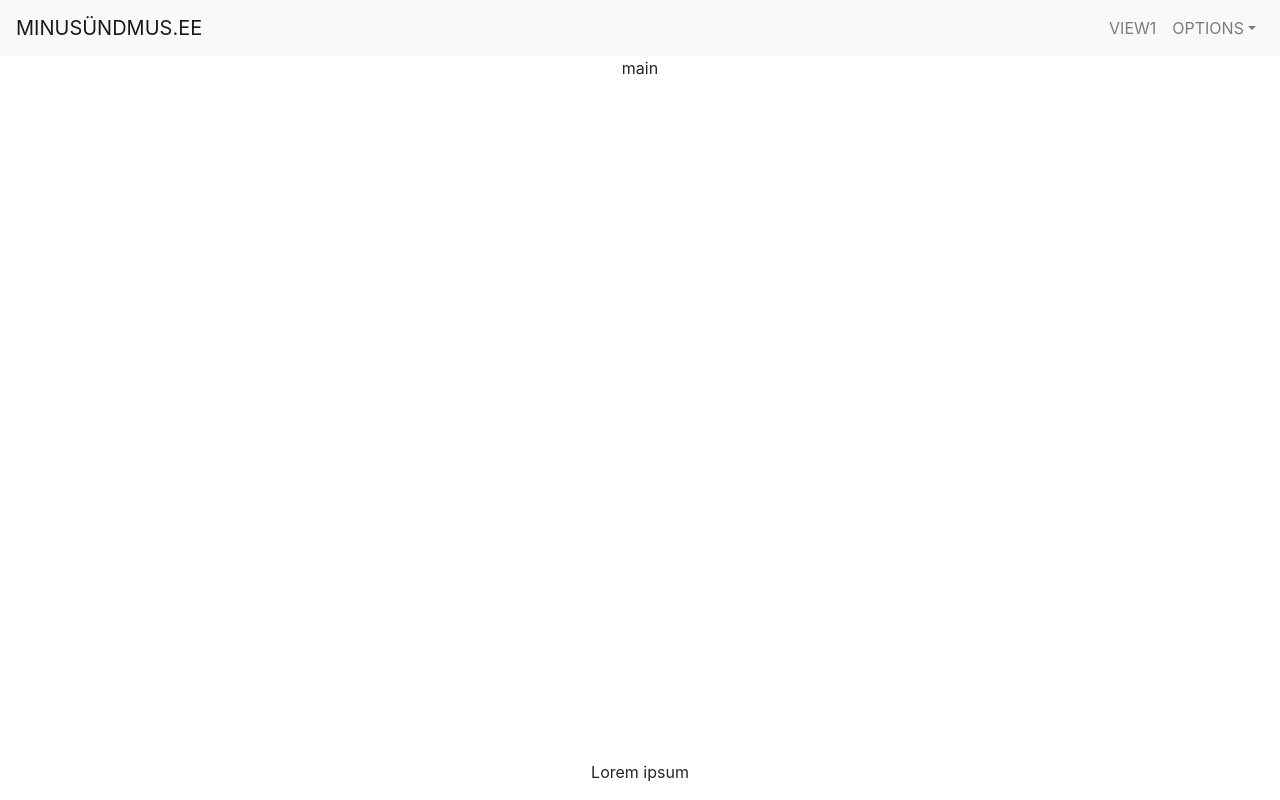
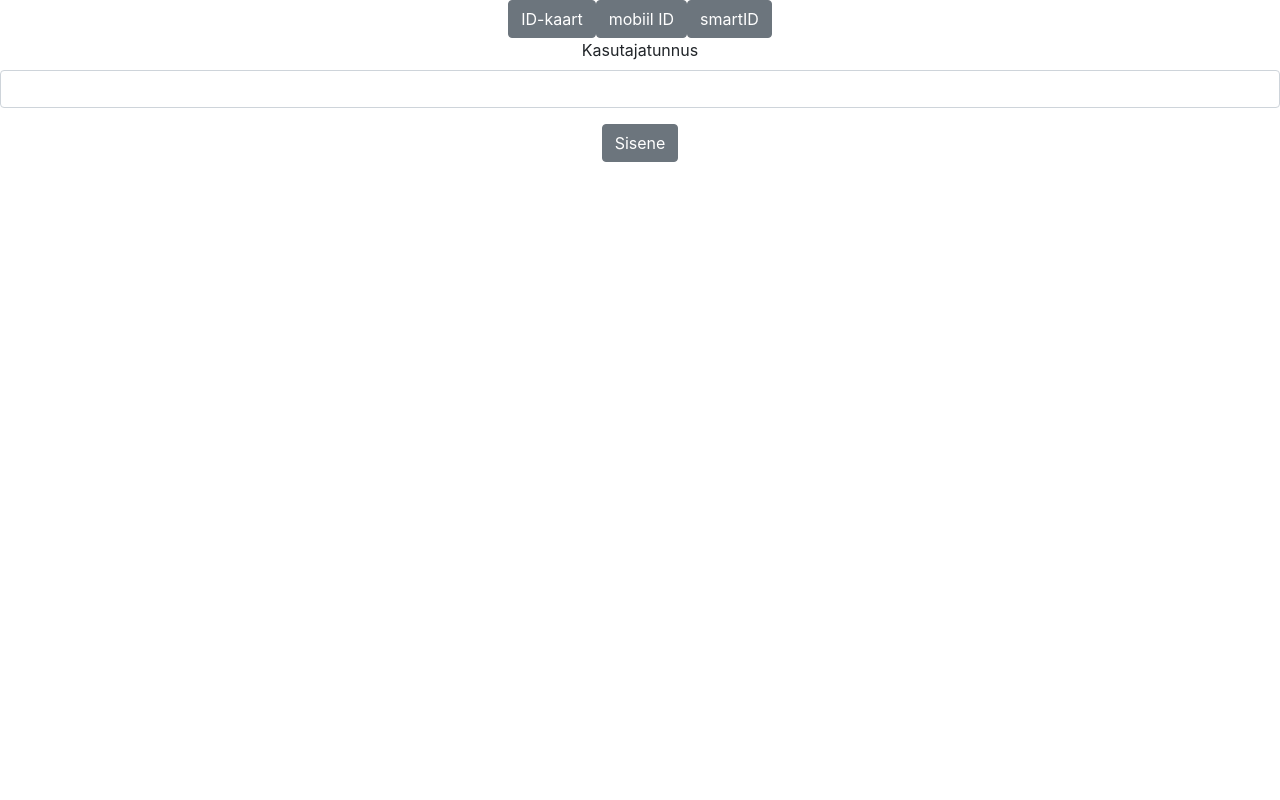
Before and after one commit to reach-u/kov48-fe, a React (Create React App) app: page / in a window 1280 px wide. Built offline with nearby package versions, Linux system fonts and the light colour scheme.

Commit message:
login works

```diff
--- a/src/App.js
+++ b/src/App.js
@@ -15,17 +15,23 @@ library.add(faSignOutAlt);
 class App extends Component {
   render() {
     const {userData} = this.props;
-    return (
+    return userData ? (
       <Router history={history}>
         <div className="app">
           <Header />
           <main>
             <Route exact path="/" component={LandingPage} />
-            <Route path="/view1" render={() => (userData ? <div>view1</div> : <LoginPage />)} />
+            <Route path="/view1" render={() => <div>view1</div>} />
           </main>
           <Footer />
         </div>
       </Router>
+    ) : (
+      <div className="app">
+        <main>
+          <LoginPage />
+        </main>
+      </div>
     );
   }
 }
--- a/src/store/actions/appUser.js
+++ b/src/store/actions/appUser.js
@@ -32,7 +32,6 @@ export const fetchUserInfo = () => {
     await api.user
       .getuserInfo()
       .then(response => {
-        console.log(response);
         dispatch(setUser(response));
       })
       .catch(error => {
--- a/src/store/reducers/appUser.js
+++ b/src/store/reducers/appUser.js
@@ -8,7 +8,7 @@ const initialState = {
 export default function appUser(state = initialState, action = {}) {
   switch (action.type) {
     case SET_USER: {
-      return action.payload;
+      return {userData: action.payload};
     }
     case CLEAR_USER:
     case RESET_ALL: {
```
